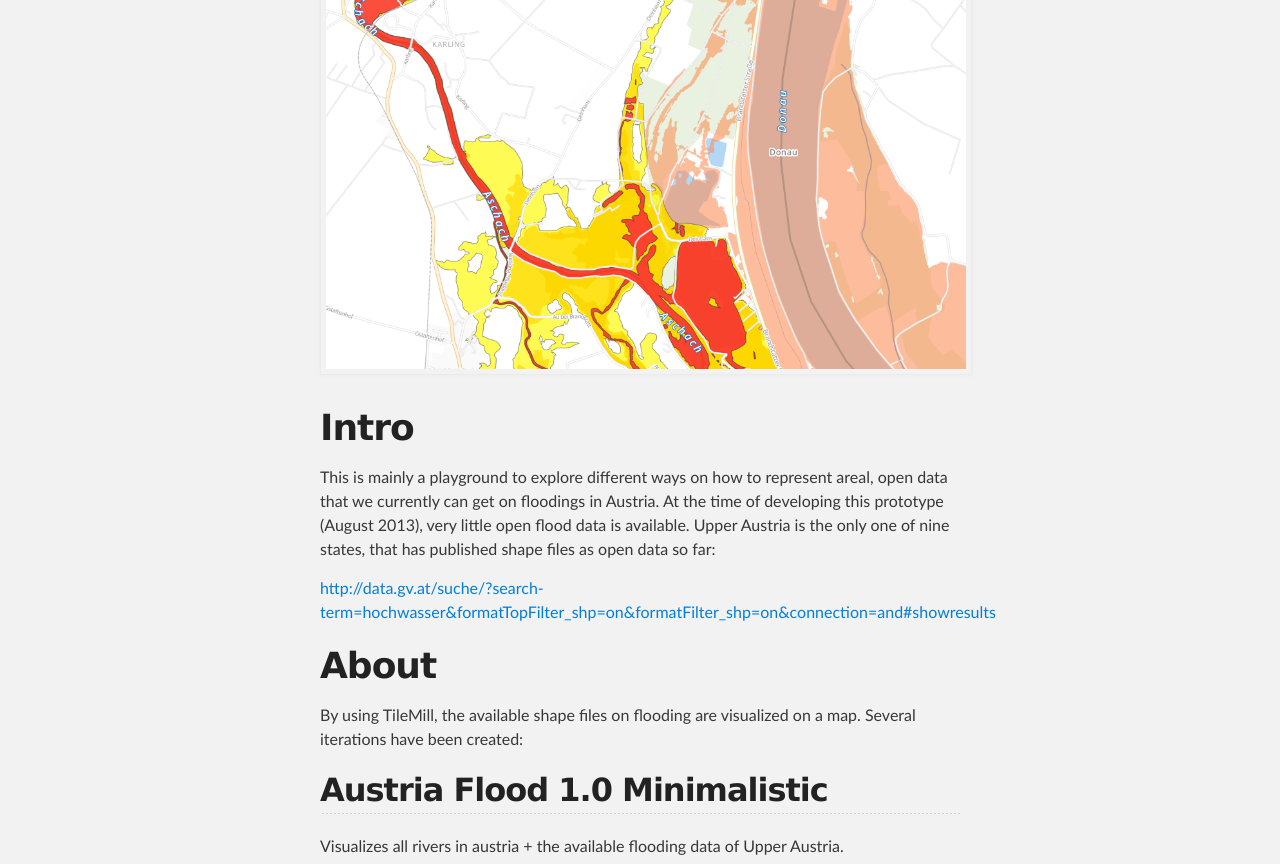
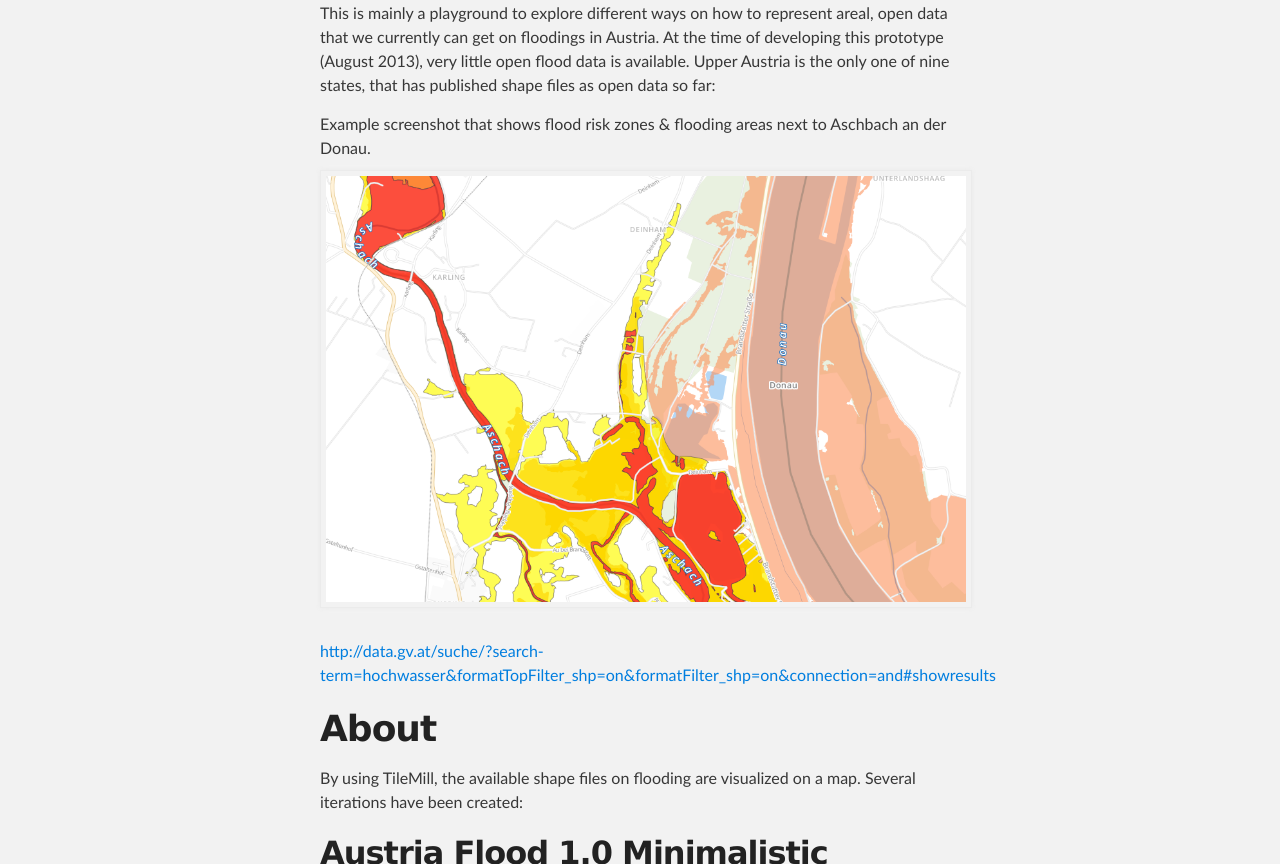
Before and after one commit to dasjo/austria_flood, a plain HTML site: page index.html in a window 1280 px wide. Shown: the part 323-1187 px from the top of the page. Drawn offline with Linux system fonts and the light colour scheme.

Commit message:
Update index.html

```diff
--- a/index.html
+++ b/index.html
@@ -32,14 +32,18 @@
     <div id="main_content_wrap" class="outer">
       <section id="main_content" class="inner">
 
-<img src="austria_flood_example.png" alt="Austria Flood example" />
-
         <h1>
 <a name="intro" class="anchor" href="#intro"><span class="octicon octicon-link"></span></a>Intro</h1>
 
 <p>This is mainly a playground to explore different ways on how to represent areal, open data that we
 currently can get on floodings in Austria. At the time of developing this prototype (August 2013), very little open flood data is available.
 Upper Austria is the only one of nine states, that has published shape files as open data so far:</p>
+
+
+<p>
+  Example screenshot that shows flood risk zones & flooding areas next to Aschbach an der Donau.<br />
+  <img src="austria_flood_example.png" alt="Austria Flood example" />
+</p>
 
 <p><a href="http://data.gv.at/suche/?search-term=hochwasser&amp;formatTopFilter_shp=on&amp;formatFilter_shp=on&amp;connection=and#showresults">http://data.gv.at/suche/?search-term=hochwasser&amp;formatTopFilter_shp=on&amp;formatFilter_shp=on&amp;connection=and#showresults</a></p>
 
```
